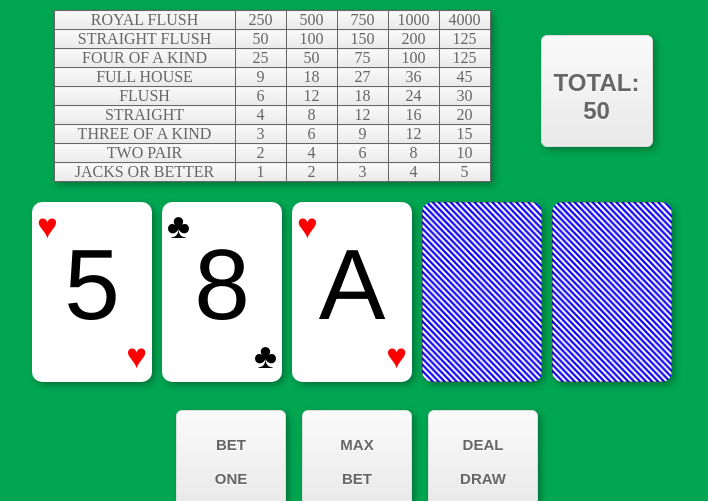
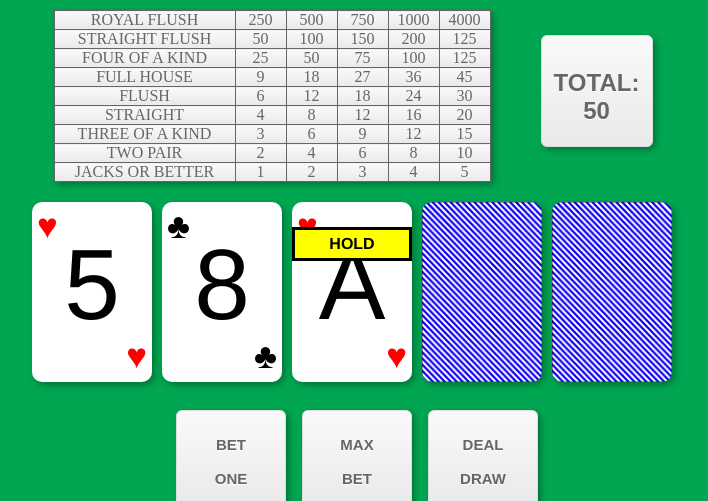
Before and after one commit to rockinrobin714/Javascript-projects, a PHP site: page /index.html in a window 1280 px wide. Shown: the top 501 px of the page, without its empty margins (283-991 px from the left). Run offline with PHP 8.4, Linux system fonts and the light colour scheme; some libraries are stand-ins or nearby versions.

Commit message:
STYYYYLE

```diff
--- a/poker/index.html
+++ b/poker/index.html
@@ -24,7 +24,7 @@
 			<div class="hand centered-row">
 				<div class='card suithearts'><p>5</p></div>
 				<div class='card suitclubs'><p>8</p></div>
-				<div class='card suithearts'><p>A</p></div>
+				<div class='card suithearts'><p>A</p><p id='hold'>HOLD</p></div>
 				<div class='card cardback'></div>
 				<div class='card cardback'></div>
 			</div>
--- a/poker/styles.css
+++ b/poker/styles.css
@@ -178,7 +178,13 @@ td {
   position:relative;
   top:1px;
 }
-.hold {
+#hold {
   background: yellow;
   padding:5px;
+  font-size:16px;
+  font-weight: bold;
+  position:absolute;
+  width: 104px;
+  top: 0px;
+  border: 3px solid black;
 }
```
